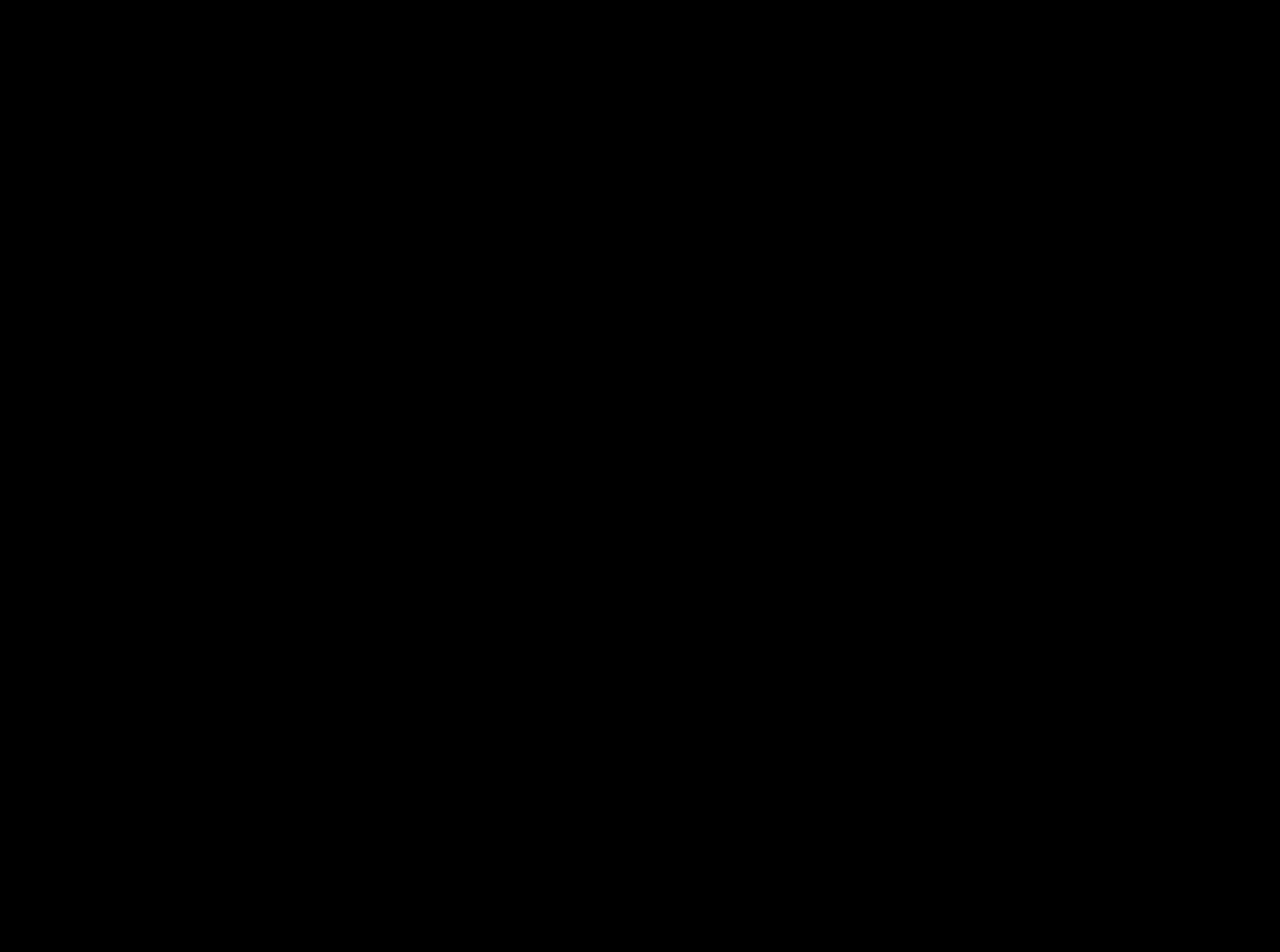
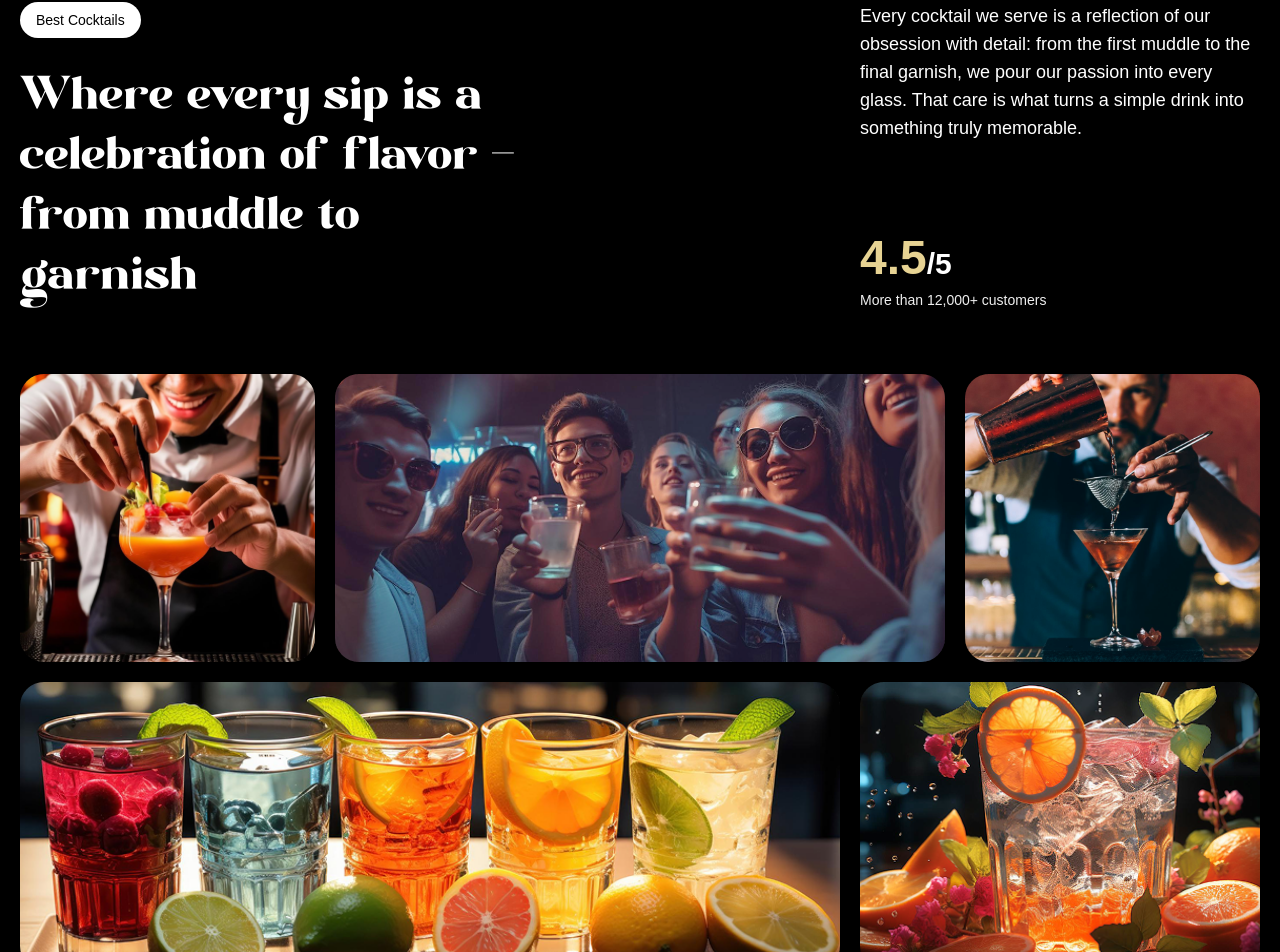
Before and after one commit to esther-kpet/mojito-cocktails, a React (Vite) app: page / in a window 1280 px wide. Shown: the part 1710-2662 px from the top of the page. Before the commit the page ends 1600 px from the top, so only its background shows below. Built offline with nearby package versions, Linux system fonts and the light colour scheme; a web font is replaced by a local one.

Commit message:
Done with the about section

```diff
--- a/src/App.jsx
+++ b/src/App.jsx
@@ -5,6 +5,7 @@
 
 import { ScrollTrigger, SplitText} from 'gsap/all';
 import Cocktails from './components/Cocktails';
+import About from './components/About';
 
 
 gsap.registerPlugin(ScrollTrigger, SplitText);
@@ -17,6 +18,7 @@
       <Hero />
       {/* <div className='h-dvh bg-black' /> */}
       <Cocktails />
+      <About />
       </>
     </main>
   )
--- /dev/null
+++ b/src/components/About.jsx
@@ -0,0 +1,92 @@
+import React from 'react'
+import gsap from 'gsap'
+import { SplitText } from 'gsap/all'
+import { useGSAP } from '@gsap/react'
+
+const About = () => {
+    useGSAP(() => {
+        const titleSplit = SplitText.create('#about h2', {
+            type: 'words'
+        })
+
+        const scrollTimeline = gsap.timeline({
+            scrollTrigger: {
+                trigger: '#about',
+                start: 'top center'
+            }
+        })
+
+        scrollTimeline
+        .from(titleSplit.words, {
+            opacity: 0, duration: 1, yPercent: 100, ease: 'expo.out', stagger: 0.02
+        })
+        .from('.top-grid div, .bottom-grid div', {
+            opacity: 0, duration: 1, ease: 'power1.inOut', stagger: 0.04,
+        }, '-=0.5')
+    })
+
+  return (
+    <div id="about">
+        <div className='mb-16 md:px-0 px-5'>
+            <div className='content'>
+                <div className='md:col-span-8'>
+                    <p className='badge'>Best Cocktails</p>
+                        <h2>
+                        Where every sip is a celebration of flavor <span className='text-white'>-</span>
+                        from muddle to garnish
+                        </h2>
+                </div>
+                <div className='sub-content'>
+                    <p>
+                        Every cocktail we serve is a reflection of our obsession with detail: from the first muddle
+                        to the final garnish, we pour our passion into every glass. That care is what turns a simple drink into something truly memorable.
+                        </p>
+
+                        <div>
+                            <p className='md:text-3xl text6xl font-bold'>
+                                <span>4.5</span>/5
+                            </p>
+                            <p className='text-sm text-white-100'>More than 12,000+ customers</p>
+                        </div>
+                </div>
+            </div>
+        </div>
+
+        <div className='top-grid'>
+            <div className='md:col-span-3'>
+                <div className='noisy'>
+                    <img src='/images/abt1.png' alt='grid-img-1'/>
+                </div>
+            </div>
+
+            <div className='md:col-span-6'>
+                <div className='noisy'>
+                    <img src='/images/abt2.png' alt='grid-img-2'/>
+                </div>
+            </div>
+
+            <div className='md:col-span-3'>
+                <div className='noisy'>
+                    <img src='/images/abt5.png' alt='grid-img-5'/>
+                </div>
+            </div>
+        </div>
+
+        <div className='bottom-grid'>
+            <div className='md:col-span-8'>
+                <div className='noisy'>
+                    <img src='/images/abt3.png' alt='grid-img-3'/>
+                </div>
+            </div>
+
+            <div className='md:col-span-4'>
+                <div className='noisy'>
+                    <img src='/images/abt4.png' alt='grid-img-4'/>
+                </div>
+            </div>
+        </div>
+    </div>
+  )
+}
+
+export default About;
```
